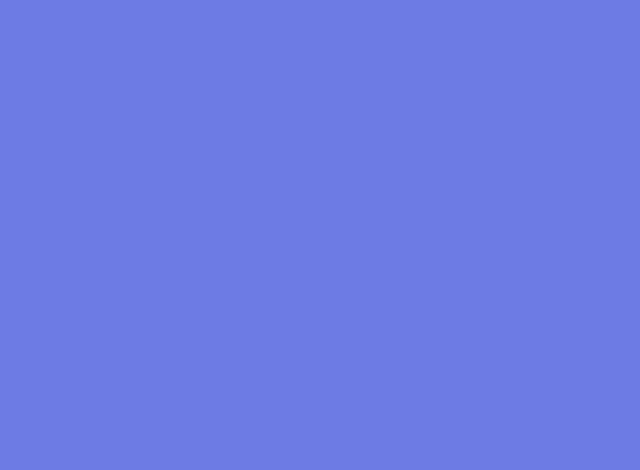
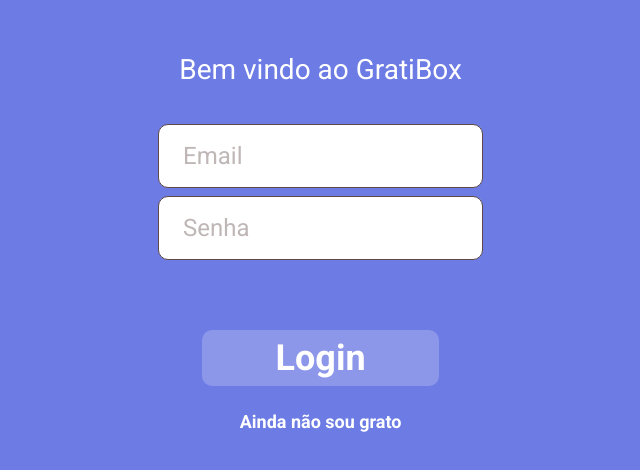
Before and after one commit to leonardo-otero390/GratiBox-frontend, a React (Create React App) app: page /entrar in a window 1280 px wide. Before the commit this address had no page. Shown: the top 470 px of the page, without its empty margins (313-953 px from the left). Built offline with nearby package versions, Linux system fonts and the light colour scheme.

Commit message:
feat:route /entrar login done

```diff
--- a/src/components/App.js
+++ b/src/components/App.js
@@ -1,12 +1,14 @@
 import { BrowserRouter as Router, Routes, Route } from "react-router-dom";
 import Home from "../pages/home/Home.js";
-import SignUp from "../pages/sign/sign-up/SignUp.js";
+import SignIn from "../pages/sign/SignIn.js";
+import SignUp from "../pages/sign/SignUp.js";
 export default function App() {
   return (
     <Router>
       <Routes>
         <Route exact path="/" element={<Home />} />
         <Route exact path="/cadastro" element={<SignUp />} />
+        <Route exact path="/entrar" element={<SignIn />} />
       </Routes>
     </Router>
   );
--- a/src/pages/home/Home.js
+++ b/src/pages/home/Home.js
@@ -19,7 +19,7 @@ export default function Home() {
         <Link to="/cadastro">
           <StyledButton>Quero começar</StyledButton>
         </Link>
-        <Link to="/login">
+        <Link to="/entrar">
           <StyledLink>Já sou grato</StyledLink>
         </Link>
       </div>
--- /dev/null
+++ b/src/pages/sign/SignIn.js
@@ -0,0 +1,54 @@
+import { useState } from "react";
+import { Link,useNavigate } from "react-router-dom";
+import API from "../../services/requests";
+import {
+  StyledButton,
+  StyledForm,
+  StyledLink,
+  StyledMain,
+  StyledTitle,
+} from "./style.js"
+
+export default function SignIn() {
+  const navigate = useNavigate();
+
+  const [email, setEmail] = useState("");
+  const [password, setPassword] = useState("");
+
+  function submitForm(event) {
+    event.preventDefault();
+    const body = { email, password };
+    API.signIn({body})
+				.then(() => {
+					navigate("/planos");
+				})
+				.catch((error) => {
+          if(error.response.status === 401) return alert("Campo email/senha inválido");
+          return alert("Não foi possível entrar");
+				});
+  }
+
+  return (
+    <StyledMain>
+      <StyledTitle>Bem vindo ao GratiBox</StyledTitle>
+      <StyledForm onSubmit={submitForm}>
+        <input
+          type="email"
+          placeholder="Email"
+          onChange={(event) => setEmail(event.target.value)}
+          required
+        />
+        <input
+          type="password"
+          placeholder="Senha"
+          onChange={(event) => setPassword(event.target.value)}
+          required
+        />
+        <StyledButton type="submit">Login</StyledButton>
+      </StyledForm>
+      <Link to="/cadastro">
+        <StyledLink>Ainda não sou grato</StyledLink>
+      </Link>
+    </StyledMain>
+  );
+}
--- a/src/pages/sign/sign-up/SignUp.js
+++ b/src/pages/sign/SignUp.js
@@ -1,7 +1,13 @@
 import { useState } from "react";
 import { Link,useNavigate } from "react-router-dom";
-import styled from "styled-components";
-import API from "../../../services/requests";
+import API from "../../services/requests";
+import {
+  StyledButton,
+  StyledForm,
+  StyledLink,
+  StyledMain,
+  StyledTitle,
+} from "./style.js"
 
 export default function SignUp() {
   const navigate = useNavigate();
@@ -18,7 +24,7 @@ export default function SignUp() {
     const body = { name, email, password };
     API.signUp({body})
 				.then(() => {
-					navigate("/sign-in");
+					navigate("/entrar");
 				})
 				.catch((error) => {
           if(error.response.status === 409) return alert("O email inserido já está em uso");
@@ -56,66 +62,9 @@ export default function SignUp() {
         />
         <StyledButton type="submit">Cadastrar</StyledButton>
       </StyledForm>
-      <Link to="/login">
+      <Link to="/entrar">
         <StyledLink>Já sou grato</StyledLink>
       </Link>
     </StyledMain>
   );
 }
-const StyledMain = styled.main`
-  width: 99vw;
-  display: flex;
-  flex-direction: column;
-  justify-content: space-between;
-  align-items: center;
-
-  padding: 56px 0;
-`;
-const StyledTitle = styled.h1`
-  font-size: 28px;
-  color: #fff;
-  margin-bottom: 40px;
-  font-family: "Roboto", sans-serif;
-`;
-const StyledForm = styled.form`
-  width: 100%;
-  display: flex;
-  flex-direction: column;
-  align-items: center;
-  gap: 8px;
-  input {
-    width: 325px;
-    height: 64px;
-
-    background: #ffffff;
-    border: 1px solid #604848;
-    border-radius: 10px;
-    ::placeholder {
-      color: rgba(96, 72, 72, 0.4);
-      font-size: 24px;
-      font-family: "Roboto", sans-serif;
-    }
-  }
-`;
-const StyledButton = styled.button`
-  font-size: 36px;
-  font-weight: bold;
-  color: #fff;
-  width: 237px;
-  height: 56px;
-  background: #8c97ea;
-  border-radius: 10px;
-  text-align: center;
-  border: none;
-  margin-top: 62px;
-  font-family: "Roboto", sans-serif;
-`;
-const StyledLink = styled.button`
-  margin-top: 24px;
-  font-size: 18px;
-  font-weight: bold;
-  color: #fff;
-  background: none;
-  border: none;
-  font-family: "Roboto", sans-serif;
-`;
--- /dev/null
+++ b/src/pages/sign/style.js
@@ -0,0 +1,69 @@
+import styled from "styled-components";
+
+const StyledMain = styled.main`
+  width: 99vw;
+  display: flex;
+  flex-direction: column;
+  justify-content: space-between;
+  align-items: center;
+
+  padding: 56px 0;
+`;
+const StyledTitle = styled.h1`
+  font-size: 28px;
+  color: #fff;
+  margin-bottom: 40px;
+  font-family: "Roboto", sans-serif;
+`;
+const StyledForm = styled.form`
+  width: 100%;
+  display: flex;
+  flex-direction: column;
+  align-items: center;
+  gap: 8px;
+  input {
+    width: 325px;
+    height: 64px;
+
+    background: #ffffff;
+    border: 1px solid #604848;
+    border-radius: 10px;
+
+    font-size: 24px;
+    font-family: "Roboto", sans-serif;
+    padding-left:24px;
+    ::placeholder{
+        color: rgba(96, 72, 72, 0.4);
+    }
+  }
+`;
+const StyledButton = styled.button`
+  font-size: 36px;
+  font-weight: bold;
+  color: #fff;
+  width: 237px;
+  height: 56px;
+  background: #8c97ea;
+  border-radius: 10px;
+  text-align: center;
+  border: none;
+  margin-top: 62px;
+  font-family: "Roboto", sans-serif;
+`;
+const StyledLink = styled.button`
+  margin-top: 24px;
+  font-size: 18px;
+  font-weight: bold;
+  color: #fff;
+  background: none;
+  border: none;
+  font-family: "Roboto", sans-serif;
+`;
+
+export{
+    StyledButton,
+    StyledForm,
+    StyledLink,
+    StyledMain,
+    StyledTitle,
+}
--- a/src/services/requests.js
+++ b/src/services/requests.js
@@ -1,7 +1,7 @@
 import axiosBase from "./axiosBase";
 
 const signUp = ({ body }) => axiosBase.post("/sign-up", body);
-
-const API = {signUp};
+const signIn = ({ body }) => axiosBase.post("/sign-in", body);
+const API = { signUp, signIn };
 
 export default API;
```
